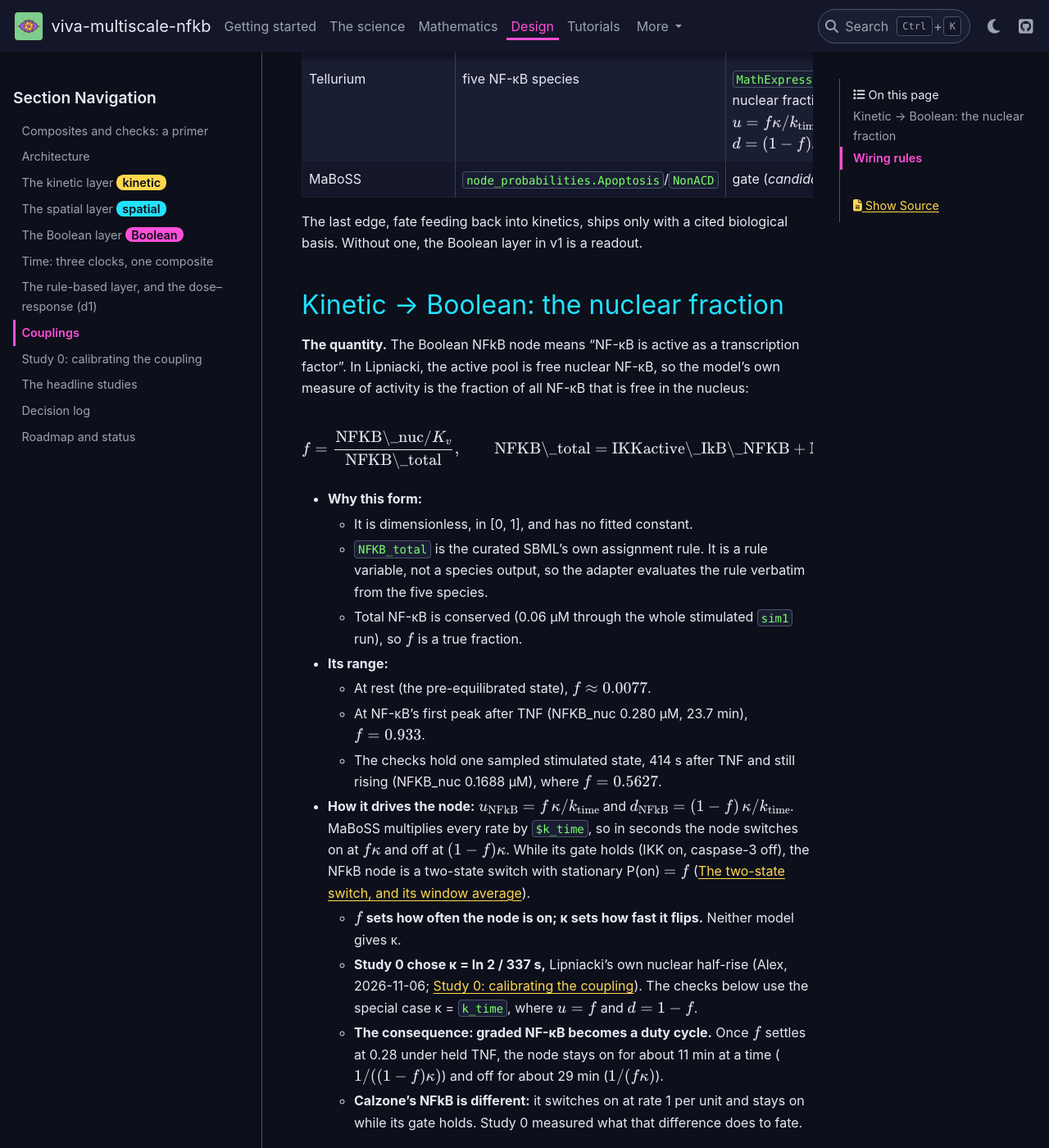
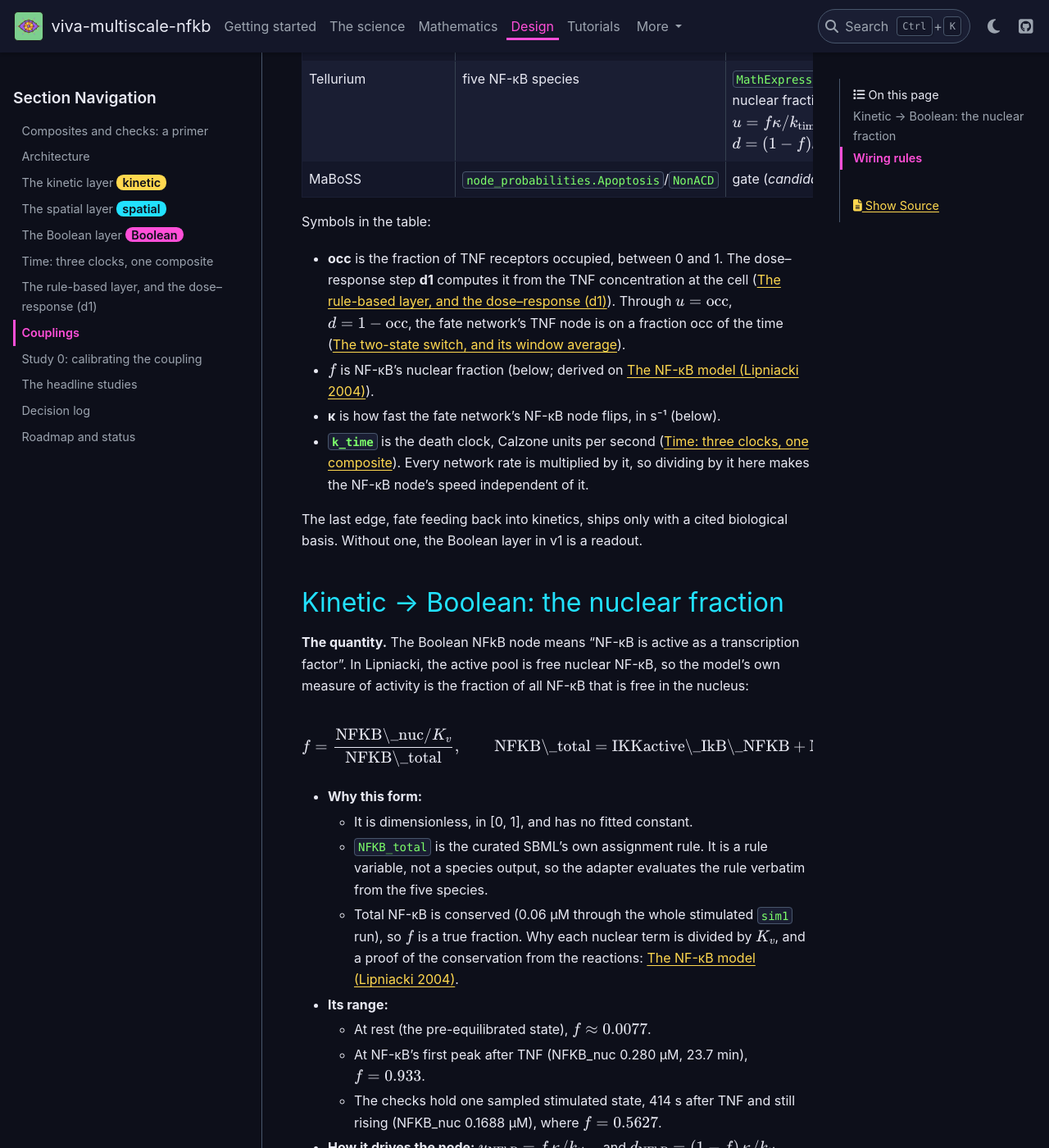
Before and after one commit to vivarium-collective/viva-multiscale-nfkb, a Sphinx documentation site: the page built from documentation/design/coupling.md, in a window 1280 px wide and 1400 px high, scrolled down 715 px. Shown: the whole window at 82% size. Built offline with Sphinx 7.4.7 and the PyData theme 0.15.4, drawn with Linux system fonts in a browser that asks for light colours; some of the changed text lies outside the part shown.

Commit message:
docs: coupling, switch and boolean pages link their foundations
- coupling.md: a legend for the table's symbols (occ, d1, f, kappa, k_time), each linked
  to its defining page; links for why nuclear terms are divided by Kv (with the
  conservation proof) and for where f settles at 0.28.
- switch.md: its ODE is linked to the forward-equation derivation in maboss.md; the
  k_time cancellation is written out (k_time * f kappa/k_time = f kappa).
- boolean.md: a prerequisites intro (the network page, the Boolean primer, MaBoSS),
  with "the race" defined; the knockout check says how loss of function is set
  (NF-kB's switch-on rate 0).

sphinx-build -W passes. Docs plan step 6 (in part).

Co-Authored-By: Claude Opus 5.5 <noreply@anthropic.com>

```diff
--- a/documentation/design/coupling.md
+++ b/documentation/design/coupling.md
@@ -10,6 +10,15 @@ Each edge is data flowing from the layer that owns a quantity to the layer that
 | `tnf_occupancy` | | `MathExpressionStep`: $u = \text{occ}$, $d = 1-\text{occ}$ (on Calzone's unit rate, then scaled by `$k_time` like every rate) | <span class="layer boolean">Boolean</span> MaBoSS | `parameters.u_TNF`, `parameters.d_TNF` |
 | Tellurium | five NF-κB species | `MathExpressionStep`: nuclear fraction $f$; $u = f\kappa/k_\text{time}$, $d = (1-f)\kappa/k_\text{time}$ | MaBoSS | `parameters.u_NFkB`, `parameters.d_NFkB` |
 | MaBoSS | `node_probabilities.Apoptosis`/`NonACD` | gate (*candidate*) | Tellurium | `parameters_in.…` |
+
+Symbols in the table:
+- **occ** is the fraction of TNF receptors occupied, between 0 and 1. The dose–response step **d1** computes it from the
+  TNF concentration at the cell ({doc}`rule-based`). Through $u = \text{occ}$, $d = 1 - \text{occ}$, the fate network's
+  TNF node is on a fraction occ of the time ({doc}`../math/switch`).
+- **$f$** is NF-κB's nuclear fraction (below; derived on {doc}`../science/lipniacki-model`).
+- **κ** is how fast the fate network's NF-κB node flips, in s⁻¹ (below).
+- **`k_time`** is the death clock, Calzone units per second ({doc}`time`). Every network rate is multiplied by it, so
+  dividing by it here makes the NF-κB node's speed independent of it.
 
 The last edge, fate feeding back into kinetics, ships only with a cited biological basis. Without one, the Boolean
 layer in v1 is a readout.
@@ -29,7 +38,9 @@ $$
   - It is dimensionless, in [0, 1], and has no fitted constant.
   - `NFKB_total` is the curated SBML's own assignment rule. It is a rule variable, not a species output, so the
     adapter evaluates the rule verbatim from the five species.
-  - Total NF-κB is conserved (0.06 µM through the whole stimulated `sim1` run), so $f$ is a true fraction.
+  - Total NF-κB is conserved (0.06 µM through the whole stimulated `sim1` run), so $f$ is a true fraction. Why each
+    nuclear term is divided by $K_v$, and a proof of the conservation from the reactions:
+    {doc}`../science/lipniacki-model`.
 - **Its range:**
   - At rest (the pre-equilibrated state), $f \approx 0.0077$.
   - At NF-κB's first peak after TNF (NFKB_nuc 0.280 µM, 23.7 min), $f = 0.933$.
@@ -42,7 +53,8 @@ $$
   - **$f$ sets how often the node is on; κ sets how fast it flips.** Neither model gives κ.
   - **Study 0 chose κ = ln 2 / 337 s,** Lipniacki's own nuclear half-rise (Alex, 2026-11-06; {doc}`calibration`). The
     checks below use the special case κ = `k_time`, where $u = f$ and $d = 1 - f$.
-  - **The consequence: graded NF-κB becomes a duty cycle.** Once $f$ settles at 0.28 under held TNF, the node stays on
+  - **The consequence: graded NF-κB becomes a duty cycle.** Once $f$ settles at 0.28 under held TNF (from about 6 h;
+    measured in Study 0's runs, {doc}`../science/lipniacki-model`), the node stays on
     for about 11 min at a time ($1/((1-f)\kappa)$) and off for about 29 min ($1/(f\kappa)$).
   - **Calzone's NFkB is different:** it switches on at rate 1 per unit and stays on while its gate holds. Study 0
     measured what that difference does to fate.
```
Also changed, not shown: docs/design/plan-docs-first-principles.md (+5 -0 lines), documentation/design/boolean.md (+7 -1 lines), documentation/math/switch.md (+3 -2 lines).
